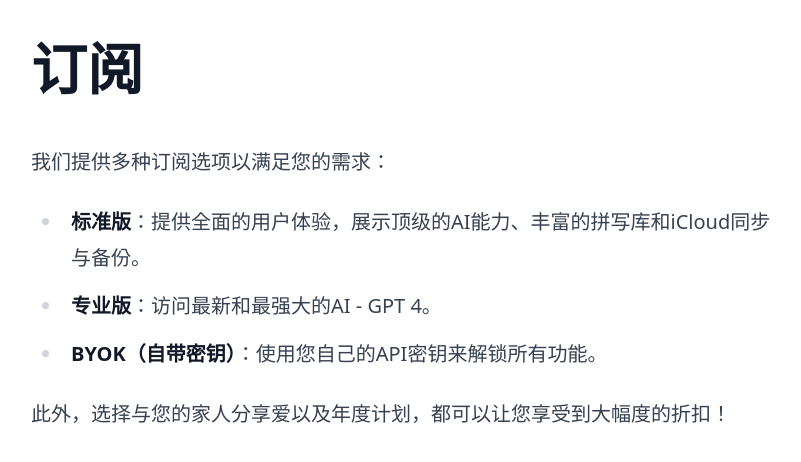
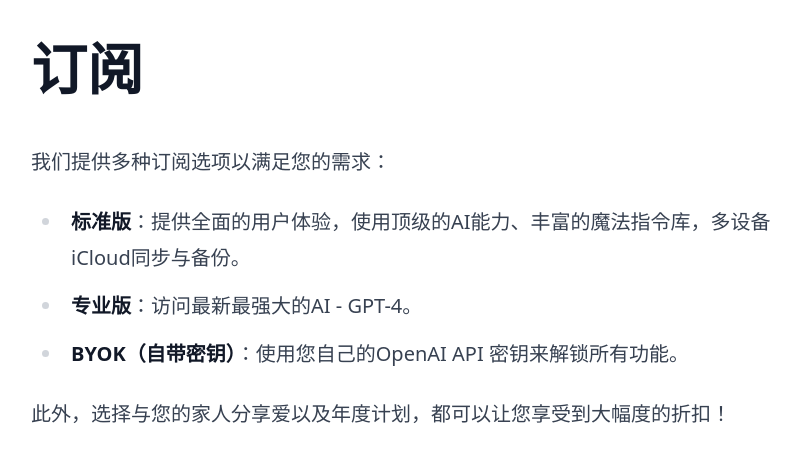
Before and after one commit to WizBoard/wizboard.github.io, a Jekyll site: the page built from docs/docs/zh-CN/subscriptions.md, in a window 1280 px wide. Shown: the top 462 px of the page, without its empty margins (73-874 px from the left). Built offline with Jekyll 4.4.1, drawn with Linux system fonts in a browser that asks for light colours; nearby versions of some CDN libraries.

Commit message:
Update subscriptions.md

```diff
--- a/docs/docs/zh-CN/subscriptions.md
+++ b/docs/docs/zh-CN/subscriptions.md
@@ -6,8 +6,8 @@ title: WizBoard用户手册
 
 我们提供多种订阅选项以满足您的需求：
 
-* **标准版**：提供全面的用户体验，展示顶级的AI能力、丰富的拼写库和iCloud同步与备份。
-* **专业版**：访问最新和最强大的AI - GPT 4。
-* **BYOK（自带密钥）**：使用您自己的API密钥来解锁所有功能。
+* **标准版**：提供全面的用户体验，使用顶级的AI能力、丰富的魔法指令库，多设备iCloud同步与备份。
+* **专业版**：访问最新最强大的AI - GPT-4。
+* **BYOK（自带密钥）**：使用您自己的OpenAI API 密钥来解锁所有功能。
 
 此外，选择与您的家人分享爱以及年度计划，都可以让您享受到大幅度的折扣！
```
